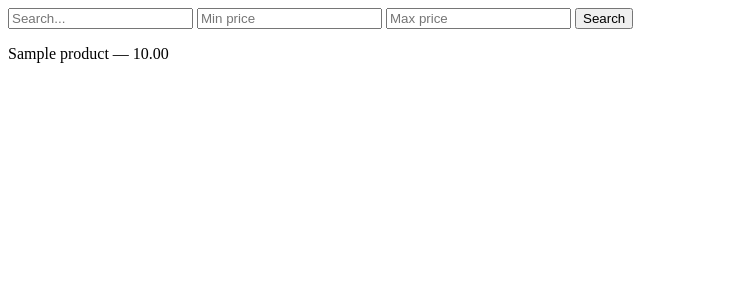
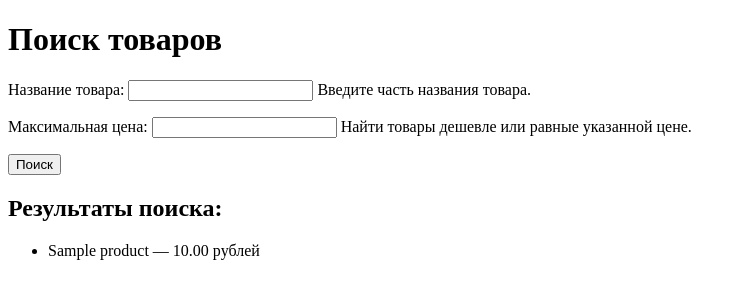
Before and after one commit to mikhail-isaykin/django_02, a Django app: template webshop/templates/webshop/product_search.html in a window 1280 px wide. Shown: the top 300 px of the page, without its empty margins (0-743 px from the left). Run offline with Django 5.2, Linux system fonts and the light colour scheme; the template is opened without the code that fills it: values that come from a table or form of the project are taken from there, others are empty; tables that the repository leaves empty hold one stand-in row (values such as "Sample post").

Commit message:
feat: add product search page with name and price filtering

```diff
--- a/webshop/forms.py
+++ b/webshop/forms.py
@@ -1,4 +1,6 @@
 from django import forms
+from decimal import Decimal
+
 
 class ContactForm(forms.Form):
     name = forms.CharField(label="Ваше имя", max_length=100, help_text="Пожалуйста, введите ваше полное имя.")
@@ -11,6 +13,7 @@ class ContactForm(forms.Form):
         if len(message) < 10:
             raise forms.ValidationError("Сообщение должно быть не менее 10 символов.")
         return message
+
 
 class FeedbackForm(forms.Form):
     RATING_CHOICES = [
@@ -51,3 +54,20 @@ class ShippingCalculatorForm(forms.Form):
         min_value=1,
         help_text="Введите расстояние в километрах."
     )
+
+
+class ProductSearchForm(forms.Form):
+    query = forms.CharField(
+        label="Название товара",
+        max_length=200,
+        required=False,
+        help_text="Введите часть названия товара."
+    )
+    max_price = forms.DecimalField(
+        label="Максимальная цена",
+        max_digits=10,
+        decimal_places=2,
+        required=False,
+        min_value=Decimal('0.01'), # Минимальная цена должна быть положительной
+        help_text="Найти товары дешевле или равные указанной цене."
+    )
--- a/webshop/templates/webshop/product_search.html
+++ b/webshop/templates/webshop/product_search.html
@@ -1,20 +1,24 @@
 <!DOCTYPE html>
-<html>
+<html lang="ru">
 <head>
-    <title>Product Search</title>
+    <meta charset="UTF-8">
+    <title>Поиск товаров</title>
 </head>
 <body>
+    <h1>Поиск товаров</h1>
+
     <form method="get">
-        <input type="text" name="q" value="{{ request.GET.q }}" placeholder="Search...">
-        <input type="number" name="min_price" value="{{ request.GET.min_price }}" placeholder="Min price">
-        <input type="number" name="max_price" value="{{ request.GET.max_price }}" placeholder="Max price">
-        <button type="submit">Search</button>
+        {{ form.as_p }}
+        <button type="submit">Поиск</button>
     </form>
 
-    {% for product in products %}
-        <p>{{ product.name }} — {{ product.price }}</p>
-    {% empty %}
-        <p>Nothing found</p>
-    {% endfor %}
+    <h2>Результаты поиска:</h2>
+    <ul>
+        {% for product in products %}
+            <li>{{ product.name }} — {{ product.price }} рублей</li>
+        {% empty %}
+            <li>Ничего не найдено.</li>
+        {% endfor %}
+    </ul>
 </body>
 </html>
--- a/webshop/urls.py
+++ b/webshop/urls.py
@@ -13,7 +13,7 @@ urlpatterns = [
     path('manufacturers/', views.ManufacturerListView.as_view(), name='manufacturers_list'),
     path('old-home/', views.RedirectToHomeView.as_view(), name='old_home'),
     path('old-products-url/<str:old_sku>/', views.OldProductURLRedirectView.as_view(), name='redirect'),
-    path('products/search/', views.ProductSearchView.as_view(), name='product_search'),
+    #path('products/search/', views.ProductSearchView.as_view(), name='product_search'),
     path('legacy-search/', views.LegacySearchRedirectView.as_view(), name='search_redirect'),
     path('find-manufacturer/', views.ManufacturerLookupRedirectView.as_view(), name='find_manufacturer'),
     path('product-status/<str:product_sku>/', views.ProductAvailabilityRedirectView.as_view(), name='product_status'),
@@ -25,6 +25,7 @@ urlpatterns = [
     path('products/filtered/', views.ProductFilteredListView.as_view(), name='products_filtered'),
     path('products/sortable/', views.ProductSortableListView.as_view(), name='products_sortable'),
     path('products/advanced-filter/', views.ProductAdvancedFilterListView.as_view(), name='products_advanced_filter'),
+    path('products/search', views.ProductSearchView.as_view(), name='products_search'),
     path('products/<str:product_sku>/', views.ProductDetailBySkuView.as_view(), name='product_detail_by_sku'),
     path('manufacturers/stats/', views.ManufacturerStatsListView.as_view(), name='manufacturers_stats'),
     path('contact/', views.ContactFormView.as_view(), name='contact'),
```
Also changed, not shown: webshop/views.py (+30 -3 lines).
